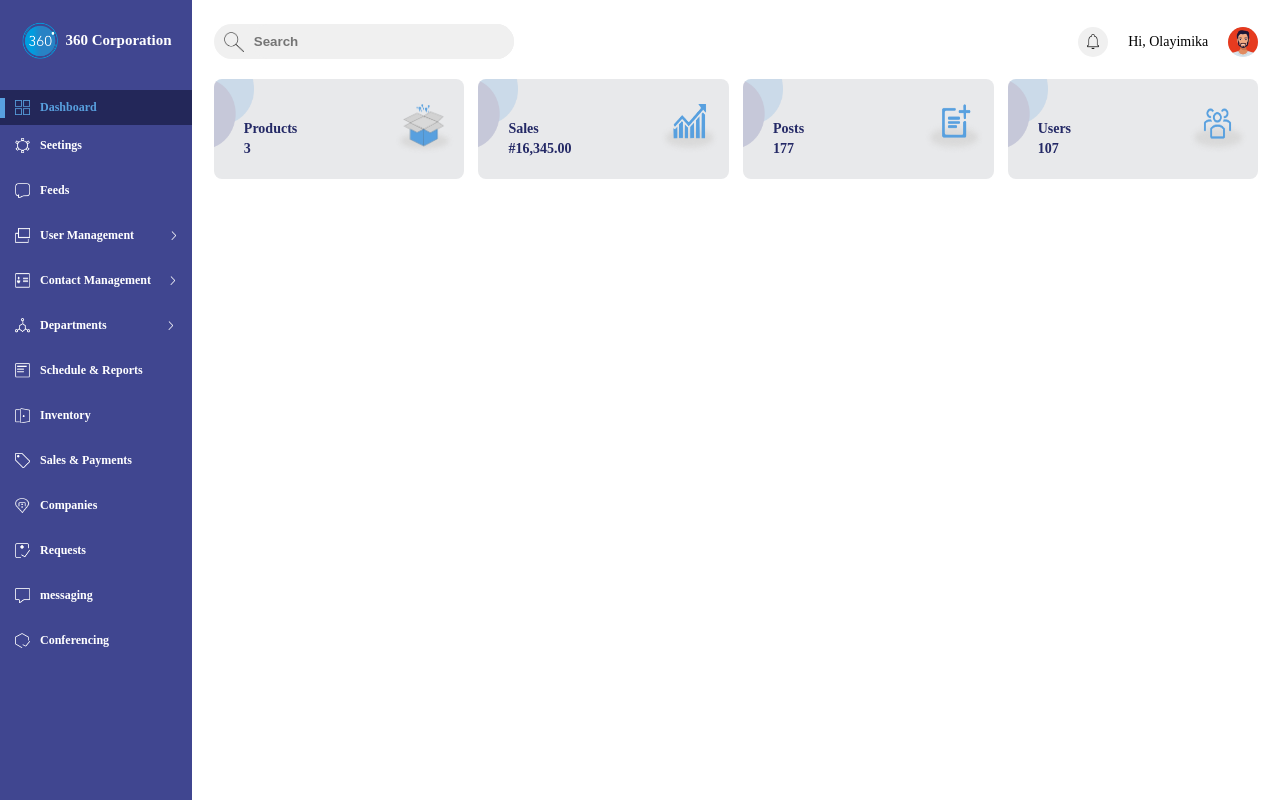
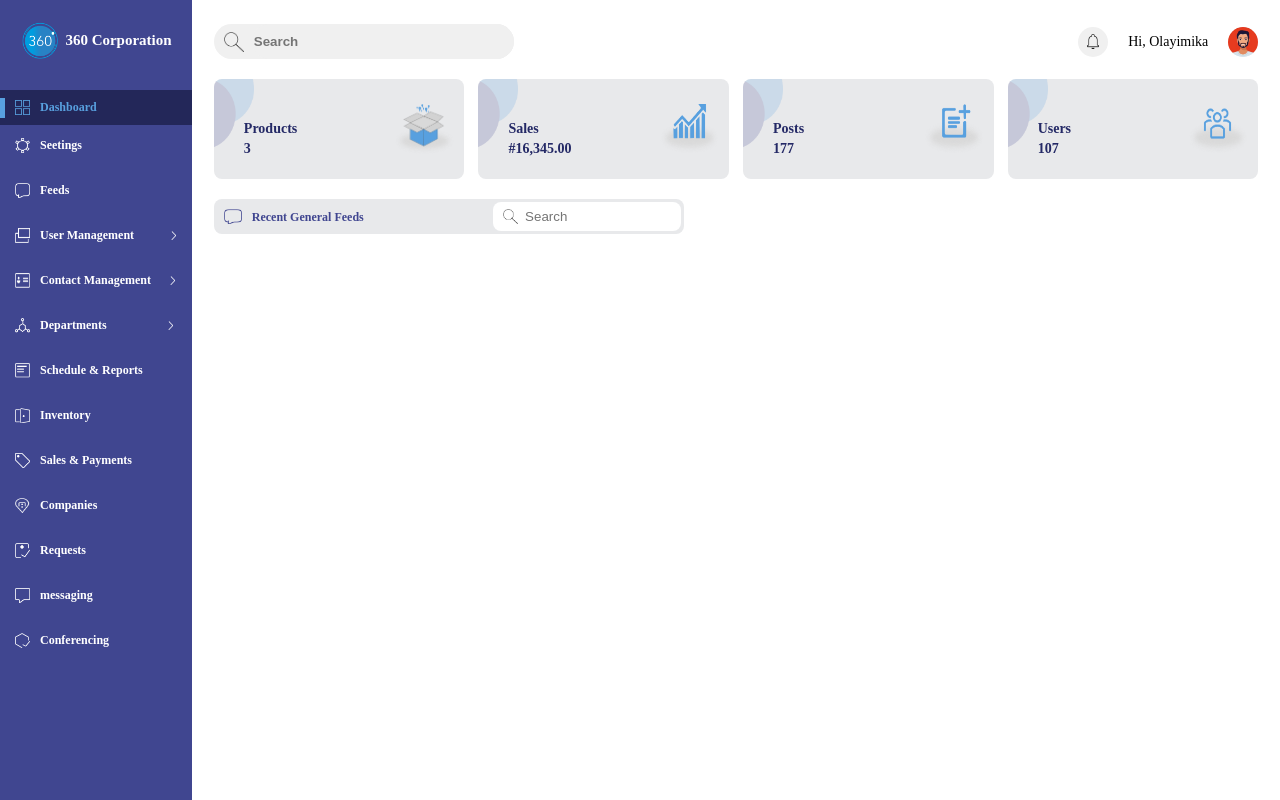
Before and after one commit to Faruoq01/360-web, a Vue app: page / in a window 1280 px wide. Built offline with nearby package versions, Linux system fonts and the light colour scheme.

Commit message:
search bar in dashboard done

```diff
--- a/src/components/Home/Dashboard/Dashboard.vue
+++ b/src/components/Home/Dashboard/Dashboard.vue
@@ -65,6 +65,17 @@
                 </div>
             </div>
         </div>
+
+        <div class="search-feed">
+            <div class="left-side">
+                <img style="width:18px; height:15px" class="search-icon" src="../../../assets/images/meet.png" alt="icon"/>
+                <div class="texts">Recent General Feeds</div>
+            </div>
+            <div class="right-side">
+                <img style="width:18px; height:15px" class="search-icon" src="../../../assets/images/search.png" alt="icon"/>
+                <input style="background:#fff; margin-left:5px; font-weight:500" class="input-search" type="text" placeholder="Search" />
+            </div>
+        </div>
     </div>
 </template>
 
--- a/src/components/styles/dashboard.css
+++ b/src/components/styles/dashboard.css
@@ -124,3 +124,43 @@
     font-size: 14px;
     color: #242966;
 }
+
+.search-feed{
+    width: 45%;
+    height: 35px;
+    margin-top: 20px;
+    background: #E8E9EB;
+    border-radius: 8px;
+    display: flex;
+    flex-direction: row;
+    justify-content: space-between;
+    align-items: center;
+}
+
+.left-side{
+    height: 100%;
+    display: flex;
+    flex-direction: row;
+    align-items: center;
+}
+
+.texts{
+    font-family: 'Nunito-regular';
+    font-style: normal;
+    font-weight: 600;
+    font-size: 12px;
+    line-height: 30px;
+    color: #404690;
+    margin-left: 10px;
+}
+
+.right-side{
+    width: 40%;
+    height: 29px;
+    margin-right: 3px;
+    background-color: #fff;
+    border-radius: 8px;
+    display: flex;
+    flex-direction: row;
+    align-items: center;
+}
```
Also changed, not shown: src/assets/images/meet.png (added).
